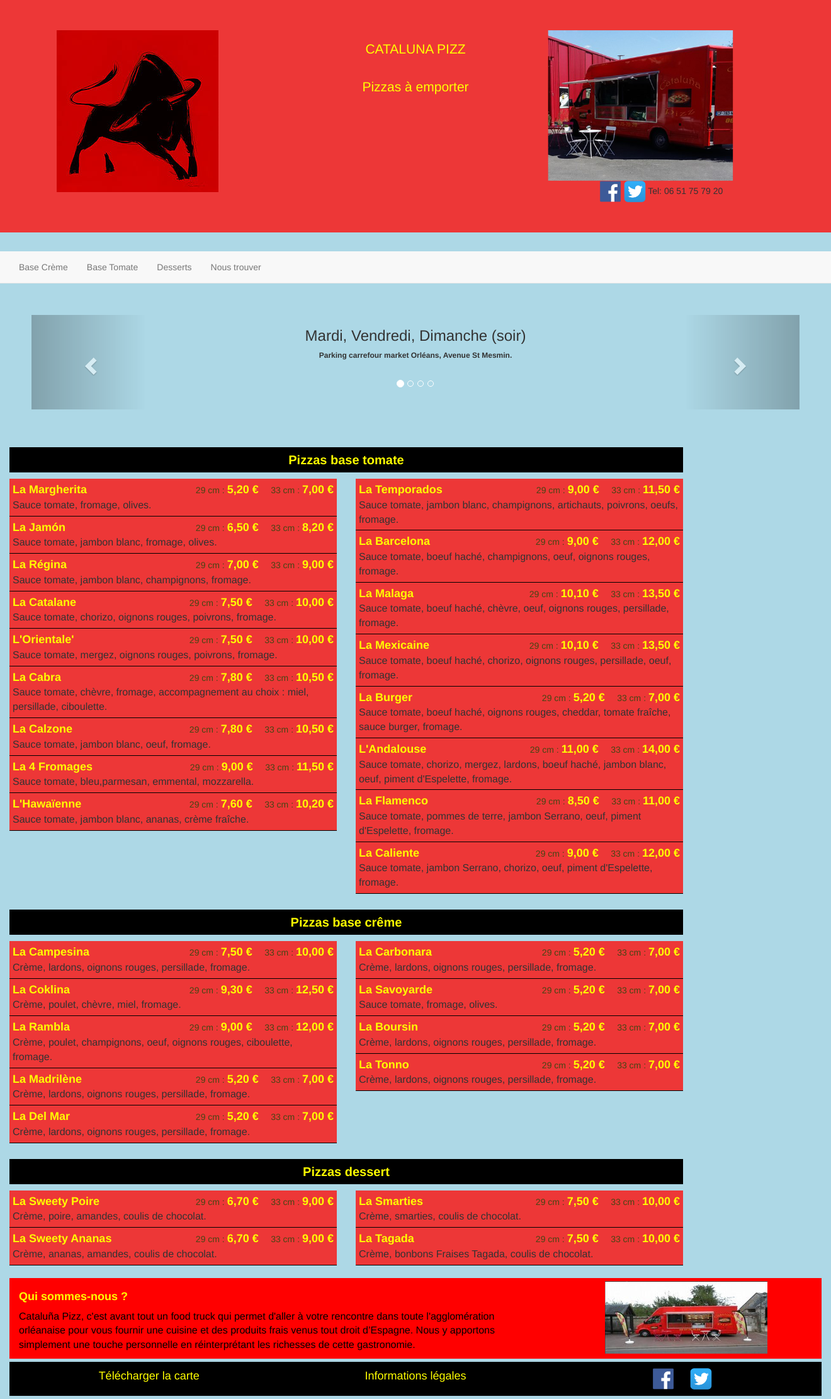
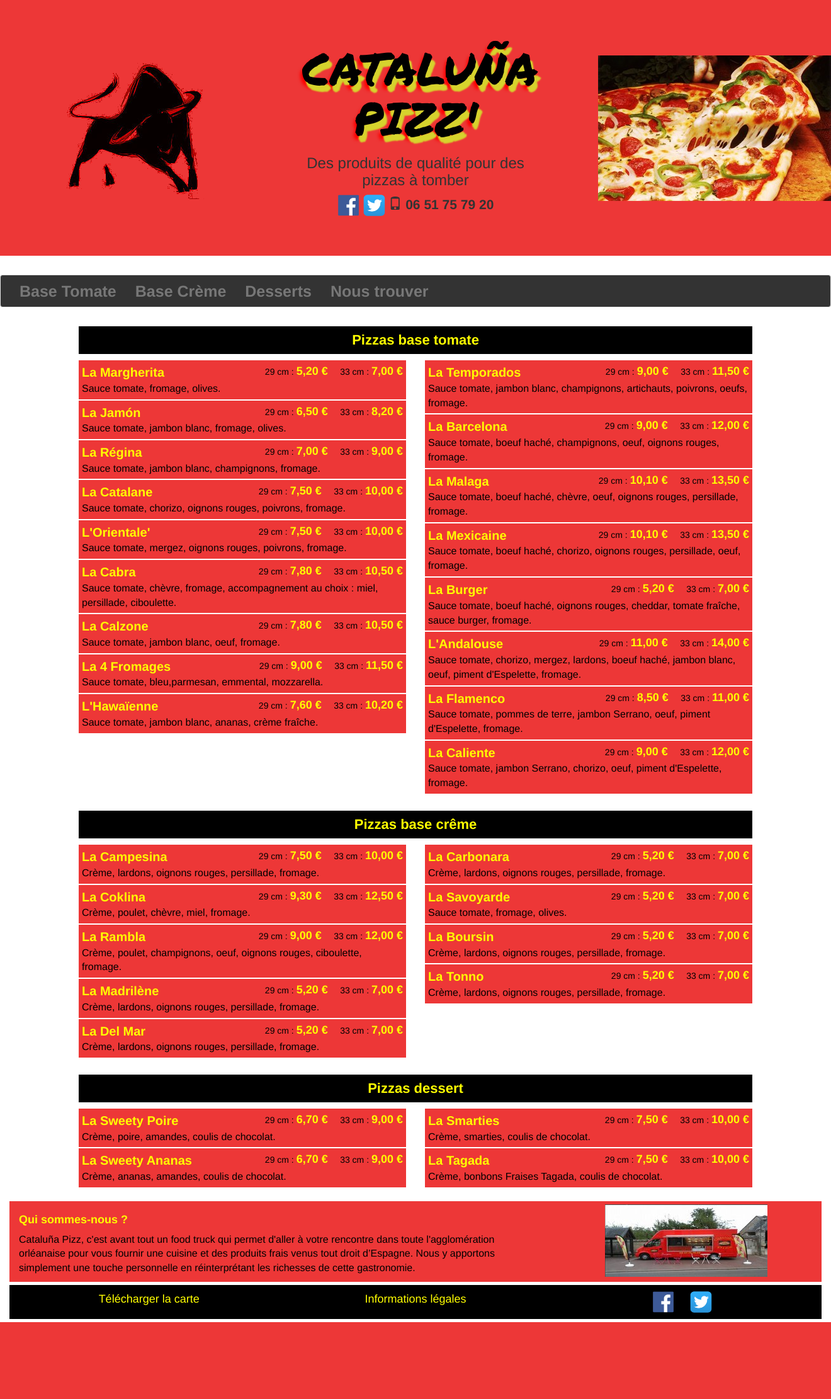
Before and after one commit to Necromosis/prereleasecataluna, a PHP site: page / in a window 1320 px wide. Shown: the whole page at 63% size. After the commit the page ends 2099 px from the top, so only its background shows below. Run offline with PHP 8.4, Linux system fonts and the light colour scheme; some libraries are stand-ins or nearby versions.

Commit message:
integration haut de page

```diff
--- a/www/css/style.css
+++ b/www/css/style.css
@@ -1,19 +1,25 @@
 body {
-    background-color: lightblue;
+    background-color: white;
 }
 .jumbotron {
 	background-color: #ED3737;
 }
 .img-logo {
-	text-align: center;
-	padding: 0px 0px 0px 0px;
+	margin: 20px 180px 0 0;
 }
 
-.title {
-	color: yellow;
-	font-size: 35px;
-	line-height: 60px;
+h1.title {
+	color: black;
+	font-size: 72px;
+	font-family: 'Permanent Marker', cursive;
+	text-shadow: 5px 10px 2px #D6D32D, -3px 6px 5px red;
 }
+.img-pizz {
+	width: 50%;
+	padding: 40px 0 0 80px;
+}
+
+/*
 .contact-header {
 	text-align: center;
 	margin: 0px;
@@ -39,13 +45,43 @@ p {
 	font-size: 12px;
 	font-weight: bold;
 }
+*/
+
+/* --- nav bar --- */
+.navbar-default{
+	background-color: #333333;
+}
+
+.navbar-nav > li > a.bnavig:visited{
+	color: white;
+	font-size: 25px;
+	font-weight: bold;
+}
+.navbar-nav > li > a.bnavig:link{
+	/*color: cyan;*/
+	font-size: 25px;
+	font-weight: bold;
+}
+
+.navbar-nav > li > a.bnavig:hover{
+	color: yellow;
+	font-size: 28px;
+	font-weight: bold;
+}
+.navbar-nav > li > a.bnavig:active{
+	color: #ED3737;
+	font-size: 25px;
+	font-weight: bold;
+}
+
+
 /* --- listes pizzas --- */
 .pizzsep {
 	margin-bottom: 15px;
 }
 .titrepizz {
 	width: 100%;
-	font-size: 20px;
+	font-size: 22px;
 	font-weight: bold;
 	text-align: center;
 	line-height: 2em;
@@ -58,18 +94,18 @@ p {
 	width: 100%;
 	padding: 5px;
 	background: #ED3737;
-	border-bottom: 1px solid black;
+	border-bottom: 2px solid white;
+	color: black;
 }
 .nompizz {
 	float: left;
 	color: yellow;
-	font-size: 18px;
+	font-size: 20px;
 	font-weight: bold;
 }
 .prixpizz {
 	float:right;
 	font-size: 14px;
-	color: rgb(70,70,20);
 }
 .txtprixpizz {
 	color: yellow;
@@ -86,7 +122,7 @@ p {
 /* --- Qui sommes-nous --- */
 .qsn {
 	margin: 5px 0;
-	background : red;
+	background : #ED3737;
 }
 .titreqsn {
 	color: yellow;
--- a/www/index.html
+++ b/www/index.html
@@ -8,52 +8,52 @@
 	<meta name="viewport" content="initial-scale=1">
 	<link rel="stylesheet" type="text/css" href="css/bootstrap.min.css">
 	<link rel="stylesheet" type="text/css" href="css/style.css">
+	<link href="https://fonts.googleapis.com/css?family=Permanent+Marker" rel="stylesheet">
 </head>
 
 <body>
 
+<!-- Header ----------------------------------------------- -->
+
 	<div class="jumbotron text-center">
+
 		<div class="container">
+
 			<div class="row">
-				<div class="col-sm-4">
+				<div class="col-lg-4">
 					<div class="img-logo">
-						<img src="img/logo2.jpg" class="logo" alt="logo">
+						<img src="img/toro.png" class="logo" alt="logo-pizz">
 					</div>
 				</div>
+				<div class="col-lg-4">
+					<h1 class="title">CATALU&Ntilde;A PIZZ'</h1>
 
-				<div class="col-sm-4">
-					<div class="title">
-						<p>CATALUNA PIZZ<br/>Pizzas à emporter</p>
+					<h3>Des produits de qualité pour des pizzas à tomber</h3>
+					<div class="contact-header">
+						<p>
+							<a href="https://fr-fr.facebook.com/catalunapizz/" target="_blanc"><img src="img/fb.png" alt="fblogo"></a>
+							<a href="https://twitter.com/catalunapizz?lang=fr" target="_blanc"><img src="img/twt.png" alt="twtlogo"></a>
+						 	<span class="glyphicon glyphicon-phone" aria-hidden="true"></span>
+							<b>06 51 75 79 20</b>
+						</p>
 					 </div>
 				</div>
+				<div class="col-lg-4">
+					<div class="img-pizz">
+						<img src="img/pizz3.jpeg" alt="pizza">
+					</div>
 
-				<div class="col-sm-4">
-					<div class="row">
-						<div class="col-xs-12">
-							<div class="img-logo text-center">
-								<img src="img/truck.png" class="logo" alt="logo">
 				</div>
-						</div>
-					</div>
-					<div class="row">
-						<div class="col-xs-12">
-							<div class="contact-header">
-								<a href="https://fr-fr.facebook.com/catalunapizz/" target="_blanc" ><img src="img/fb.png" alt="fblogo"></a>
-								<a href="https://twitter.com/catalunapizz?lang=fr" target="_blanc"><img src="img/twt.png" alt="twtlogo"></a>
-								Tel: 06 51 75 79 20
-							</div>
-						</div>
-					</div>
-				</div>
+
 			</div>
 		</div>
 	</div>
 
 
-	<!-- Navbar -->
+	<!-- Navbar ----------------------------------------- -->
 
-		<nav class="navbar navbar-default navbar-static-top">
-			<div class="container-fluid">
+
+	<nav class="navbar navbar-default">
 		<!-- Brand and toggle get grouped for better mobile display -->
 		<div class="navbar-header">
 			<button type="button" class="navbar-toggle collapsed" data-toggle="collapse" data-target="#bs-example-navbar-collapse-1" aria-expanded="false">
@@ -62,70 +62,18 @@
 				<span class="icon-bar"></span>
 				<span class="icon-bar"></span>
 			</button>
-
 		</div>
-
 		<!-- Collect the nav links, forms, and other content for toggling -->
 
 		<div class="collapse navbar-collapse" id="bs-example-navbar-collapse-1">
 			<ul class="nav navbar-nav">
-						<li><a href="#">Base Crème</a></li>
-						<li><a href="#">Base Tomate</a></li>
-						<li><a href="#">Desserts</a></li>
-						<li><a href="#">Nous trouver</a></li>
+				<li><a class="bnavig" href="#pizztomate">Base Tomate</a></li>
+				<li><a class="bnavig" href="#pizzcreme">Base Crème</a></li>
+				<li><a class="bnavig" href="#pizzdessert">Desserts</a></li>
+				<li><a class="bnavig" href="#noscontacts">Nous trouver</a></li>
 			</ul>
 		</div><!-- /.navbar-collapse -->
-			</div><!-- /.container-fluid -->
 	</nav>
-
-		<!-- Carroussel -->
-		<div id="myCarousel" class="carousel slide" data-ride="carousel">
-		  			<!-- Indicators -->
-			<ol class="carousel-indicators">
-				<li data-target="#carousel-example-generic" data-slide-to="0" class="active"></li>
-				<li data-target="#carousel-example-generic" data-slide-to="1"></li>
-				<li data-target="#carousel-example-generic" data-slide-to="2"></li>
-				<li data-target="#carousel-example-generic" data-slide-to="3"></li>
-			</ol>
-
-		  					<!-- Wrapper for slides -->
-			<div class="carousel-inner text-center" role="listbox">
-				<div class="item active">
-					<h3>Mardi, Vendredi, Dimanche (soir)</h3>
-					<p>Parking carrefour market Orléans, Avenue St Mesmin.</p>
-				</div>
-
-				<div class="item">
-					<h3>Mercredi (soir)</h3>
-					<p>Saint Laurent-nouan.</p>
-				</div>
-
-				<div class="item">
-					<h3>Jeudi (midi et soir)</h3>
-					<p>Parking VB, Ingré.</p>
-				</div>
-
-				<div class="item">
-					<h3>Samedi (soir)</h3>
-					<p>Garage Orléans Pneumatiques, Quai St Laurent, Orléans.</p>
-				</div>
-			</div>
-
-		  				<!-- Left and right controls -->
-
-			<div class="container">
-
-				<a class="left carousel-control" href="#myCarousel" role="button" data-slide="prev">
-					<span class="glyphicon glyphicon-chevron-left" aria-hidden="true"></span>
-					<span class="sr-only">Previous</span>
-				</a>
-
-				<a class="right carousel-control" href="#myCarousel" role="button" data-slide="next">
-					<span class="glyphicon glyphicon-chevron-right" aria-hidden="true"></span>
-					<span class="sr-only">Next</span>
-				</a>
-			</div> <!-- /carousel (close) -->
-		</div>
 
 
 <!-- zone liste pizzas ---------------------------------- -->
@@ -134,11 +82,11 @@
 
 			<div class="row"> <!-- zone pizzas 2 col + aside -->
 
-				<div class="col-xs-12 col-md-10"> <!-- zone pizza 2 col -->
+				<div class="col-xs-offset-1 col-xs-10"> <!-- zone pizza 2 col -->
 
 					<div class="row"> <!-- titre pizzas base tomate -->
 						<div class="col-xs-12">
-							<div class="titrepizz">Pizzas base tomate</div>
+							<div id="pizztomate" class="titrepizz">Pizzas base tomate</div>
 						</div>
 					</div>
 
@@ -360,7 +308,7 @@
 
 					<div class="row"> <!-- titre pizzas base creme -->
 						<div class="col-xs-12">
-							<div class="titrepizz">Pizzas base crême</div>
+							<div id="pizzcreme" class="titrepizz">Pizzas base crême</div>
 						</div>
 					</div>
 
@@ -484,7 +432,7 @@
 
 					<div class="row"> <!-- titre pizzas dessert -->
 						<div class="col-xs-12">
-							<div class="titrepizz">Pizzas dessert</div>
+							<div id="pizzdessert" class="titrepizz">Pizzas dessert</div>
 						</div>
 					</div>
 
@@ -548,13 +496,6 @@
 
 				</div>
 
-
-	<!-- fin liste pizzas, debut zone aside -->
-
-				<div class="col-md-2 hidden-xs">
-
-				</div>
-
 			</div>
 
 
@@ -562,7 +503,7 @@
 		  	<div class="row qsn">
 				<div class="col-xs-12 col-md-8">
 
-					<h3 class="titreqsn">Qui sommes-nous ?</h3>
+					<h3 id="noscontacts" class="titreqsn">Qui sommes-nous ?</h3>
 					<p class="pqsn">
 						Cataluña Pizz, c'est avant tout un food truck qui permet d'aller à votre rencontre dans toute
 						l'agglomération orléanaise pour vous fournir une cuisine et des produits frais venus tout droit
@@ -644,13 +585,9 @@
 		  		</div>
 
 	  			<div class="col-xs-4"> <!-- liens Facebook et Tweeter -->
-					<a href="https://fr-fr.facebook.com/catalunapizz/" target="_blanc" >
-						<img src="img/fb.png" alt="Lien vers page Facebook" />
-					</a>
+					<a href="https://fr-fr.facebook.com/catalunapizz/" target="_blanc"><img src="img/fb.png" alt="Lien vers page Facebook" /></a>
 					&nbsp;&nbsp;&nbsp;
-					<a href="https://twitter.com/catalunapizz?lang=fr" target="_blanc">
-						<img src="img/twt.png" alt="Lien vers page Tweeter" />
-					</a>
+					<a href="https://twitter.com/catalunapizz?lang=fr" target="_blanc"><img src="img/twt.png" alt="Lien vers page Tweeter" /></a>
 	 			</div>
 
 			</footer>
```
Also changed, not shown: www/img/pizz3.jpeg (added), www/img/toro.png (added). Lines whose indentation alone changed are shown as unchanged.
